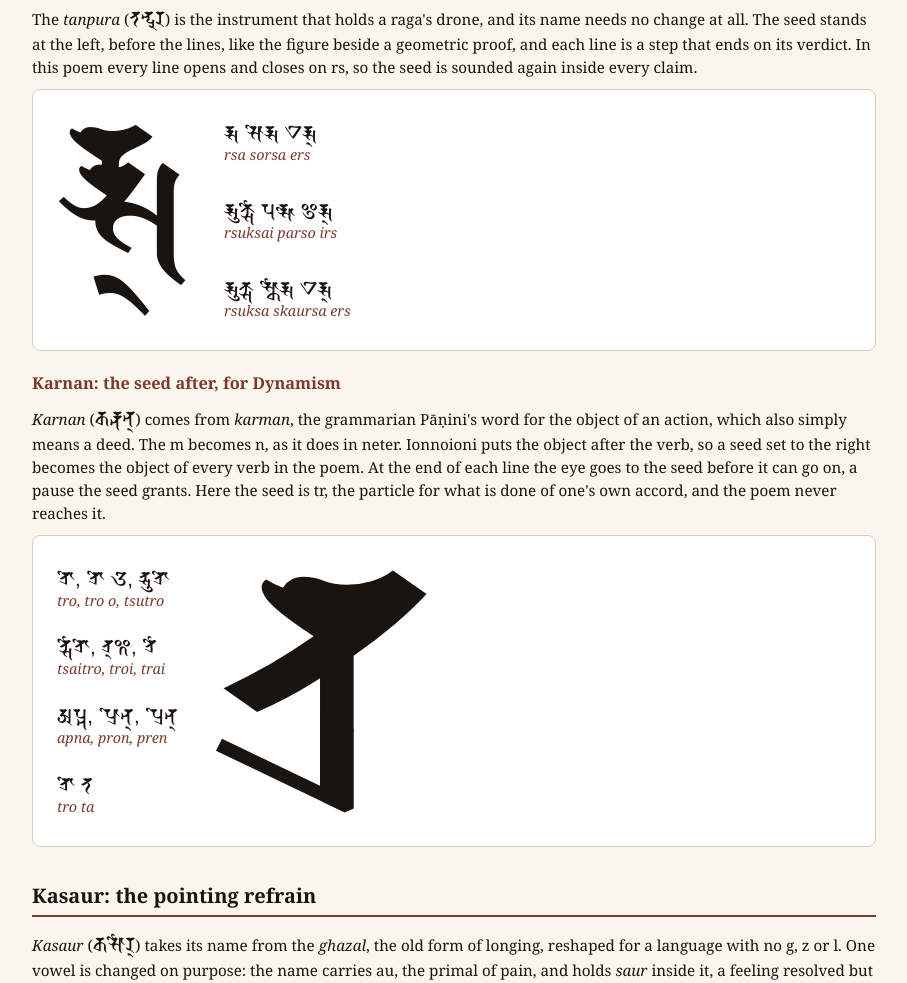
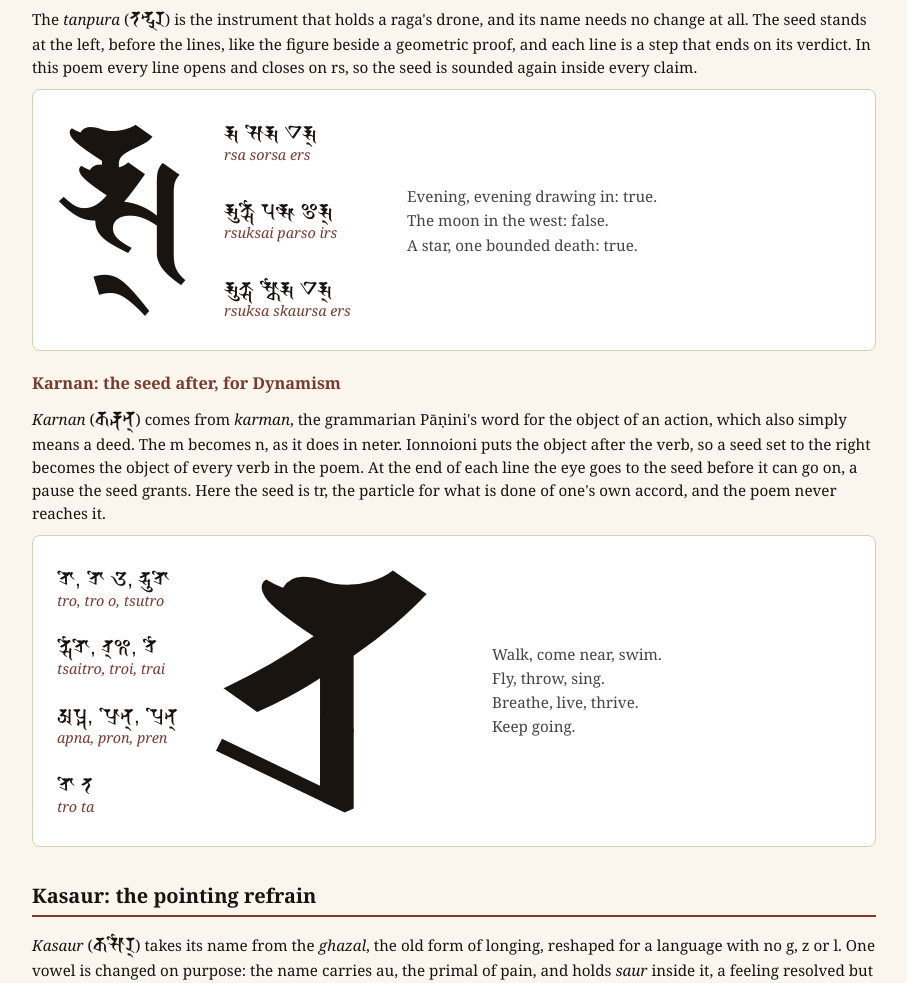
Before and after one commit to ukamikazu/ionnoioni, a plain HTML site: page 10-verse.html in a window 1280 px wide. Shown: the part 9475-10458 px from the top of the page, without its empty margins (186-1093 px from the left). Drawn offline with Linux system fonts and the light colour scheme.

Commit message:
Verse: translations beside the tanpura and karnan examples
Co-Authored-By: Claude Opus 5.5 <noreply@anthropic.com>
Claude-Session: https://claude.ai/code/session_01R9VUa9dSoE9DATPmwmWUyp

```diff
--- a/10-verse.html
+++ b/10-verse.html
@@ -205,13 +205,17 @@
   <div class="seedpoem hbox"><div class="seed-h" style="height:200px">
     <div class="seed" id="seed-nom" style="font-size:187.7px;left:0;top:-25.0px">𑖨𑖿𑖭𑖿</div>
     <div class="ls" id="ls-nom" style="left:167.0px"><div><div class="sid">𑖨𑖿𑖭 𑖭𑖺𑖨𑖿𑖭 𑖊𑖨𑖿𑖭𑖿</div><div class="rom">rsa sorsa ers</div></div><div><div class="sid">𑖨𑖿𑖭𑖲𑖎𑖿𑖭𑖹 𑖢𑖨𑖿𑖭𑖺 𑖂𑖨𑖿𑖭𑖿</div><div class="rom">rsuksai parso irs</div></div><div><div class="sid">𑖨𑖿𑖭𑖲𑖎𑖿𑖭 𑖭𑖿𑖎𑖻𑖨𑖿𑖭 𑖊𑖨𑖿𑖭𑖿</div><div class="rom">rsuksa skaursa ers</div></div></div>
-  </div></div>
+    <div class="eng" style="position:absolute;left:350px;top:50%;transform:translateY(-50%);margin:0">Evening, evening drawing in: true.<br>The moon in the west: false.<br>A star, one bounded death: true.</div>
+  </div>
+  </div>
   <h3 class="sub">Karnan: the seed after, for Dynamism</h3>
   <p class="body"><em>Karnan</em> (<span class="sid-i">𑖎𑖨𑖿𑖡𑖡𑖿</span>) comes from <em>karman</em>, the grammarian Pāṇini's word for the object of an action, which also simply means a deed. The m becomes n, as it does in neter. Ionnoioni puts the object after the verb, so a seed set to the right becomes the object of every verb in the poem. At the end of each line the eye goes to the seed before it can go on, a pause the seed grants. Here the seed is tr, the particle for what is done of one's own accord, and the poem never reaches it.</p>
   <div class="seedpoem hbox"><div class="seed-h" style="height:250px">
     <div class="ls" id="ls-dyn" style="left:0"><div><div class="sid">𑖝𑖿𑖨𑖺, 𑖝𑖿𑖨𑖺 𑖌, 𑖝𑖿𑖭𑖲𑖝𑖿𑖨𑖺</div><div class="rom">tro, tro o, tsutro</div></div><div><div class="sid">𑖝𑖿𑖭𑖹𑖝𑖿𑖨𑖺, 𑖝𑖿𑖨𑖿𑖃, 𑖝𑖿𑖨𑖹</div><div class="rom">tsaitro, troi, trai</div></div><div><div class="sid">𑖀𑖢𑖿𑖡, 𑖢𑖿𑖨𑖺𑖡𑖿, 𑖢𑖿𑖨𑖸𑖡𑖿</div><div class="rom">apna, pron, pren</div></div><div><div class="sid">𑖝𑖿𑖨𑖺 𑖝</div><div class="rom">tro ta</div></div></div>
     <div class="seed" id="seed-dyn" style="font-size:374.1px;left:159.0px;top:-57.0px">𑖝𑖿𑖨</div>
-  </div></div>
+    <div class="eng" style="position:absolute;left:435px;top:50%;transform:translateY(-50%);margin:0">Walk, come near, swim.<br>Fly, throw, sing.<br>Breathe, live, thrive.<br>Keep going.</div>
+  </div>
+  </div>
   <h2 class="section">Kasaur: the pointing refrain</h2>
   <p class="body"><em>Kasaur</em> (<span class="sid-i">𑖎𑖭𑖻𑖨𑖿</span>) takes its name from the <em>ghazal</em>, the old form of longing, reshaped for a language with no g, z or l. One vowel is changed on purpose: the name carries au, the primal of pain, and holds <em>saur</em> inside it, a feeling resolved but still charged. It is not a fifth style. It is a tool that any of the four can pick up.</p>
   <div class="seedpoem seed-v"><div class="seed">𑖝𑖿𑖭𑖿𑖎𑖿</div></div>
```
